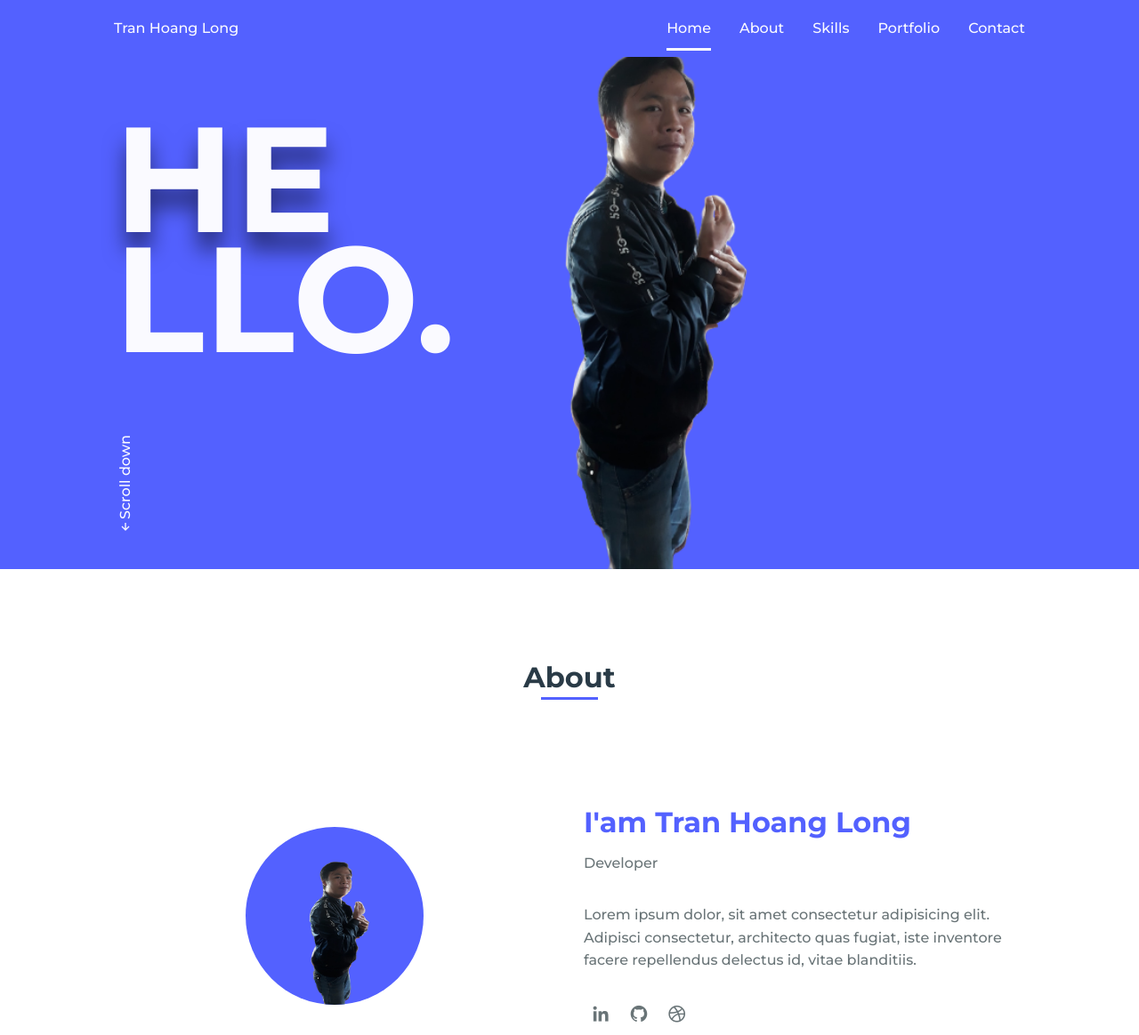
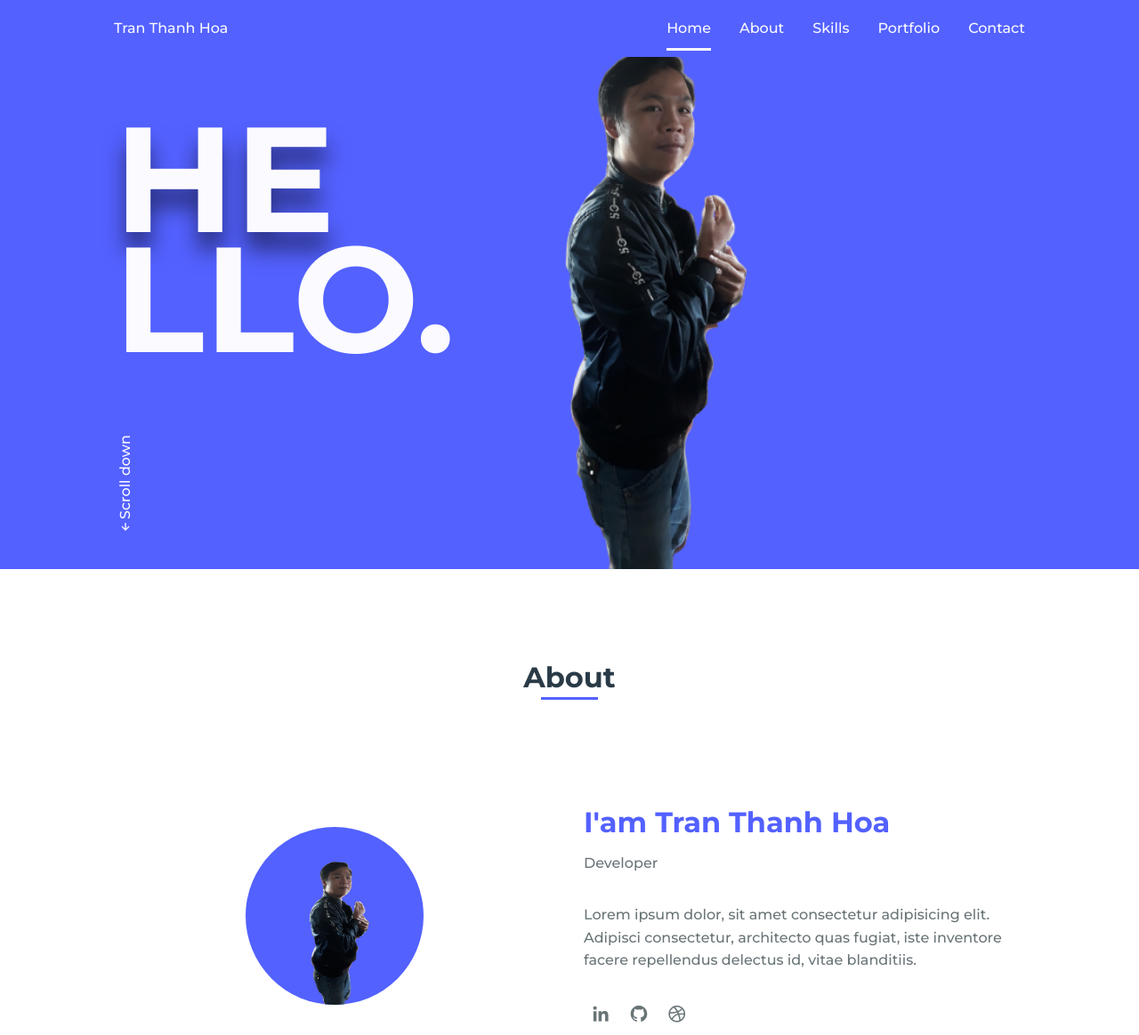
Before and after one commit to simpson2410/thlong24, a plain HTML site: page index.html in a window 1280 px wide. Shown: the top 1164 px of the page at 89% size. Drawn offline with nearby package versions, Linux system fonts and the light colour scheme.

Commit message:
Update index.html

```diff
--- a/index.html
+++ b/index.html
@@ -10,14 +10,14 @@
         <!-- ===== BOX ICONS ===== -->
         <link href='https://cdn.jsdelivr.net/npm/boxicons@2.0.5/css/boxicons.min.css' rel='stylesheet'>
 
-        <title>Tran Hoang Long</title>
+        <title>Tran Thanh Hoa</title>
     </head>
     <body>
         <!--===== HEADER =====-->
         <header class="l-header">
             <nav class="nav bd-grid">
                 <div>
-                    <a href="#" class="nav__logo">Tran Hoang Long</a>
+                    <a href="#" class="nav__logo">Tran Thanh Hoa</a>
                 </div>
 
                 <div class="nav__menu" id="nav-menu">
@@ -60,7 +60,7 @@
                     </div>
 
                     <div>
-                        <h2 class="about__subtitle">I'am Tran Hoang Long</h2>
+                        <h2 class="about__subtitle">I'am Tran Thanh Hoa</h2>
                         <span class="about__profession">Developer</span>
                         <p class="about__text">Lorem ipsum dolor, sit amet consectetur adipisicing elit. Adipisci consectetur, architecto quas fugiat, iste inventore facere repellendus delectus id, vitae blanditiis.</p>
 
@@ -184,7 +184,7 @@
             <div class="footer__container bd-grid">
                 <div class="footer__data">
                     <h2 class="footer__title">Tran Hoang Long</h2>
-                    <p class="footer__text">I'm Tran Hoang Long and this is my personal website</p>
+                    <p class="footer__text">I'm Thanh Hoa and this is my personal website</p>
                 </div>
 
                 <div class="footer__data">
```
